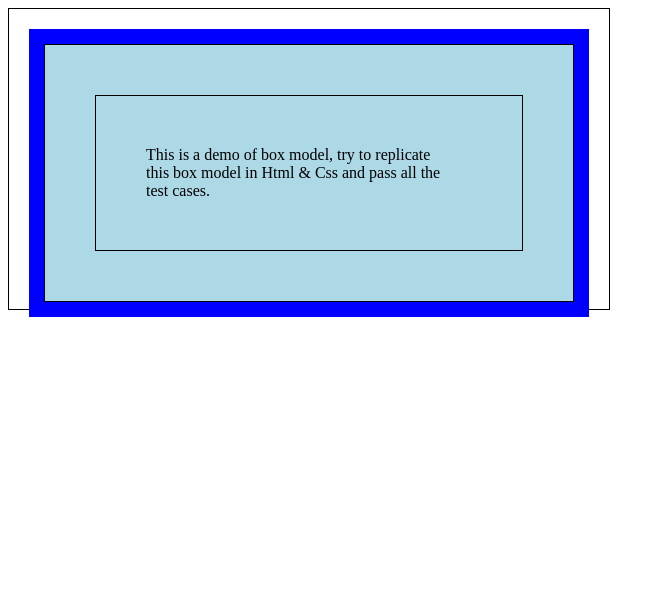
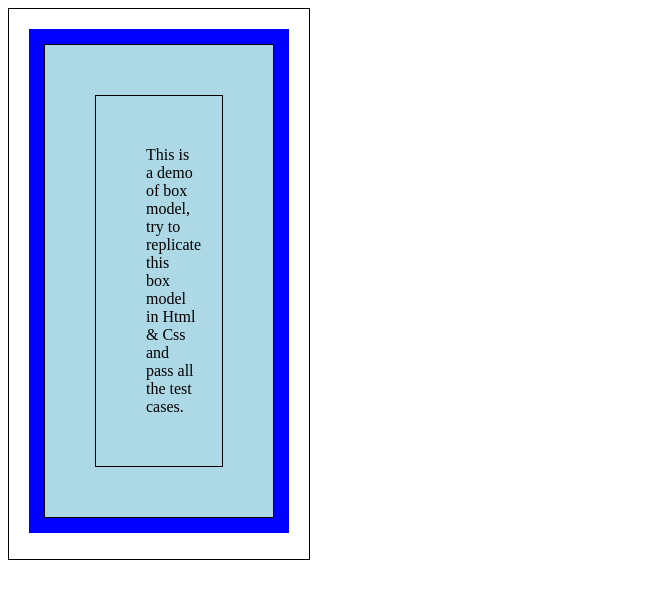
Before and after one commit to acciojob/css-box-model-sourabh-bansotiya, a website: page main.html in a window 1280 px wide. Shown: the whole page, without its empty margins (0-665 px from the left). Drawn offline with Linux system fonts and the light colour scheme.

Commit message:
created a submission

```diff
--- a/styles.css
+++ b/styles.css
@@ -1,8 +1,8 @@
 
 /* Your CSS Code here. */
 #box1{
-	width: 600px;
-	height: 300px;
+	width: 300px;
+	height: 550px;
 	border: 1px solid;
 	background-color: white;
 	margin-bottom: 20px;
@@ -17,5 +17,5 @@
 	border: 1px solid;
 }
 #box4{
-	width: 300px;
+	width: 50px;
 }
```
Also changed, not shown: main.html (+1 -3 lines).
